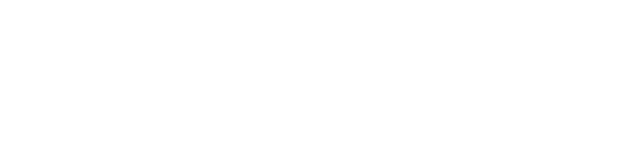
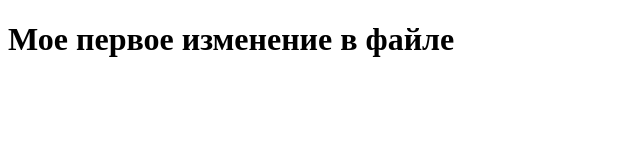
Before and after one commit to AnushavanP/MeOwnSave, a plain HTML site: page index.html in a window 1280 px wide. Shown: the whole page, without its empty margins (0-640 px from the left). Drawn offline with Linux system fonts and the light colour scheme.

Commit message:
МоеВтороеСохранение

```diff
--- a/index.html
+++ b/index.html
@@ -9,5 +9,7 @@
 </head>
 <body>
 
+        <h1>Мое первое изменение в файле</h1>
+
 </body>
 </html>
```
